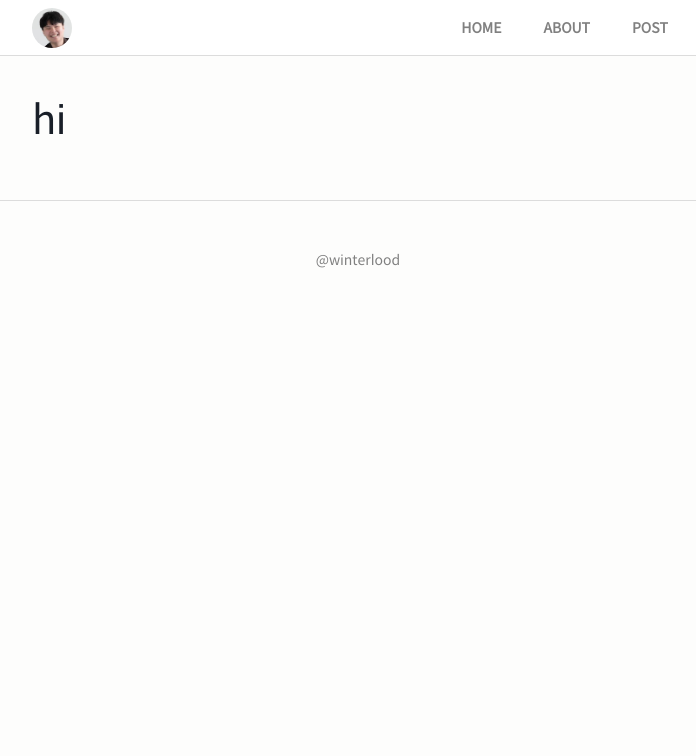
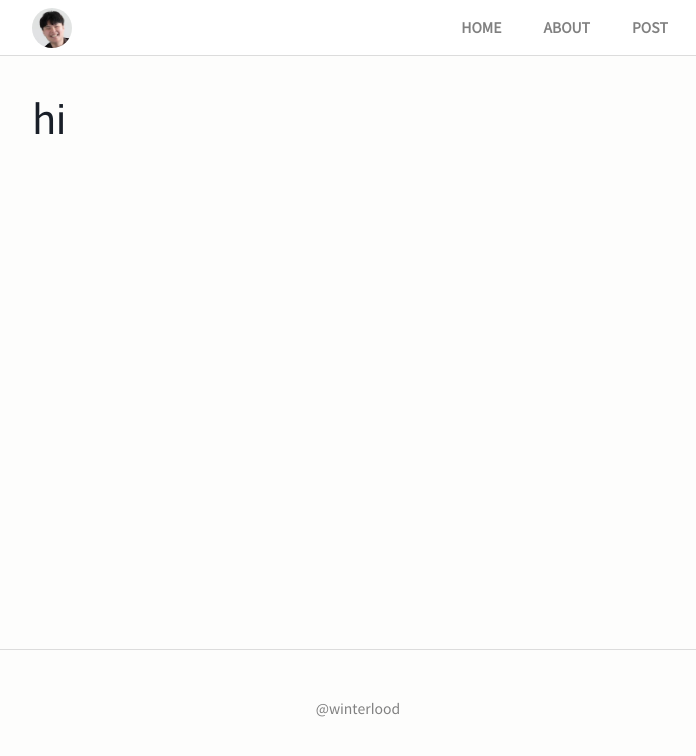
Before and after one commit to winterlood/winterlood.com, a Next.js app: page /test in a window 1280 px wide. Shown: the top 756 px of the page, without its empty margins (282-978 px from the left). Built offline with nearby package versions, Linux system fonts and the light colour scheme.

Commit message:
[Style] increase main container size

```diff
--- a/components/Layout.module.scss
+++ b/components/Layout.module.scss
@@ -1,5 +1,9 @@
 .container {
   position: relative;
+  display: flex;
+  flex-direction: column;
+  min-height: 100vh;
+
   > header {
     z-index: 1;
     position: fixed;
@@ -18,6 +22,7 @@
     }
   }
   > main {
+    flex: 1;
     padding-top: 95px;
     padding-bottom: 55px;
     @include container_layout;
```
